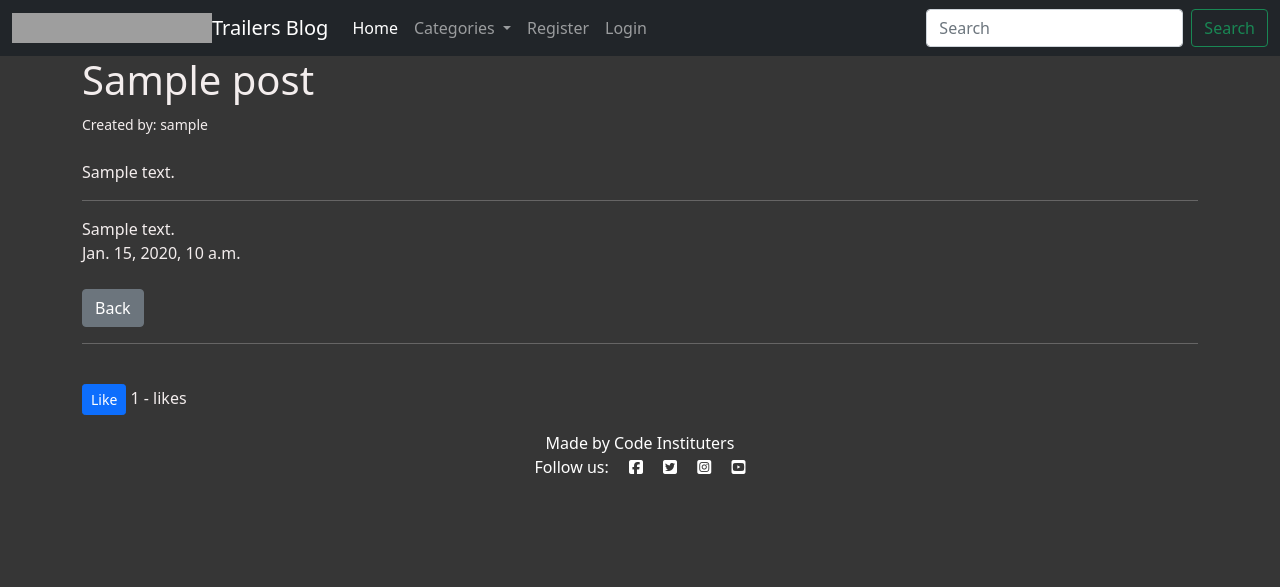
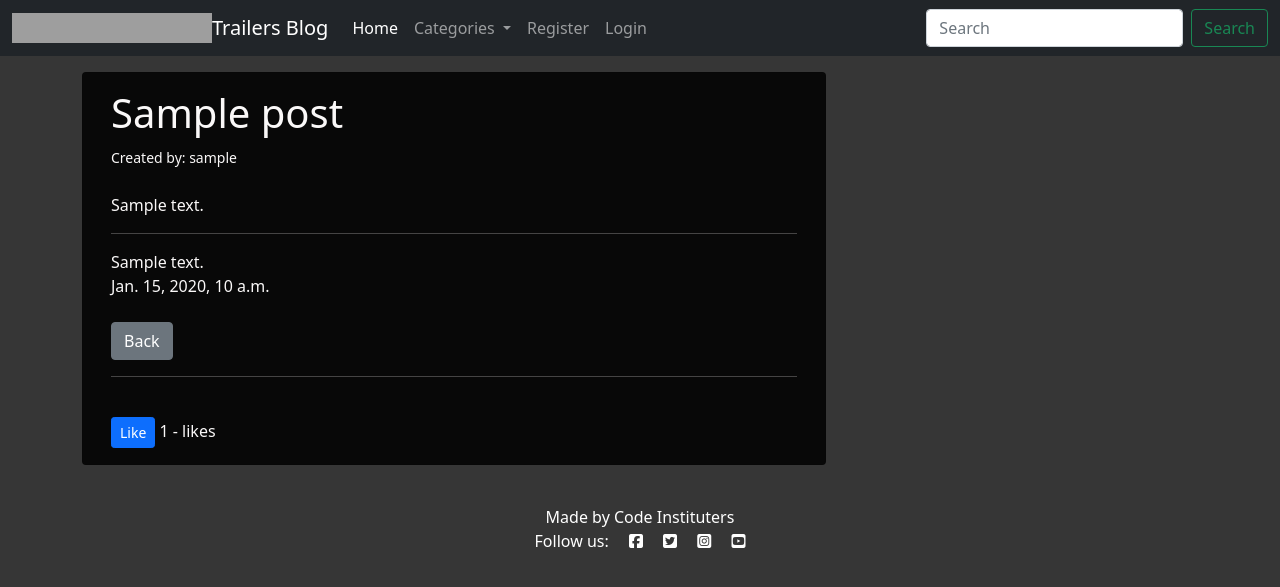
Before and after one commit to FabrizioAdi/Robinson-Trailers-Blog-M4, a Django app: page /post/1 in a window 1280 px wide. Shown: the top 587 px of the page. Run offline with Django 3.2, Linux system fonts and the light colour scheme; tables that the repository leaves empty hold one stand-in row (values such as "Sample post"); some libraries are stand-ins or nearby versions; grey boxes are pictures that could not be loaded.

Commit message:
Customize template to display images description in blac background frame

```diff
--- a/templates/post_detail.html
+++ b/templates/post_detail.html
@@ -6,6 +6,11 @@
 
 {% block content %}
 
+
+<div class="container">
+    <div class="row">
+        <div class="col-md-8 card mb-4 mt-3 left top">
+            <div class="card-body">
 <h1>{{ post.title }}</h1>
 <small>Created by: {{ post.author }}
 <!-- Authentication -->
@@ -20,14 +25,12 @@
     </small>
 <br/>
 
-<div class="d-none d-md-block col-md-6 masthead-image">
     <!-- The featured image URL goes in the src attribute -->
     {% if "placeholder" in post.featured_image.url %}
     <img src="https://codeinstitute.s3.amazonaws.com/fullstack/blog/default.jpg" width="100%">
     {% else %}
     <img src=" {{ post.featured_image.url }}" width="100%" >
     {% endif %}
-    </div>
 
 {{ post.excerpt|safe }}<br/>
 <hr>
@@ -45,6 +48,10 @@
     <button type="submmit", name="post_id", value="{{ post.id }}", class="btn btn-primary btn-sm">Like</button>
     {{ total_likes }} - likes
 </form>
+            </div>
+        </div>
+    </div>
+</div>
 
 <!-- <i class="fa-solid fa-thumbs-up"></i> -->
 
```
Also changed, not shown: README.md.
